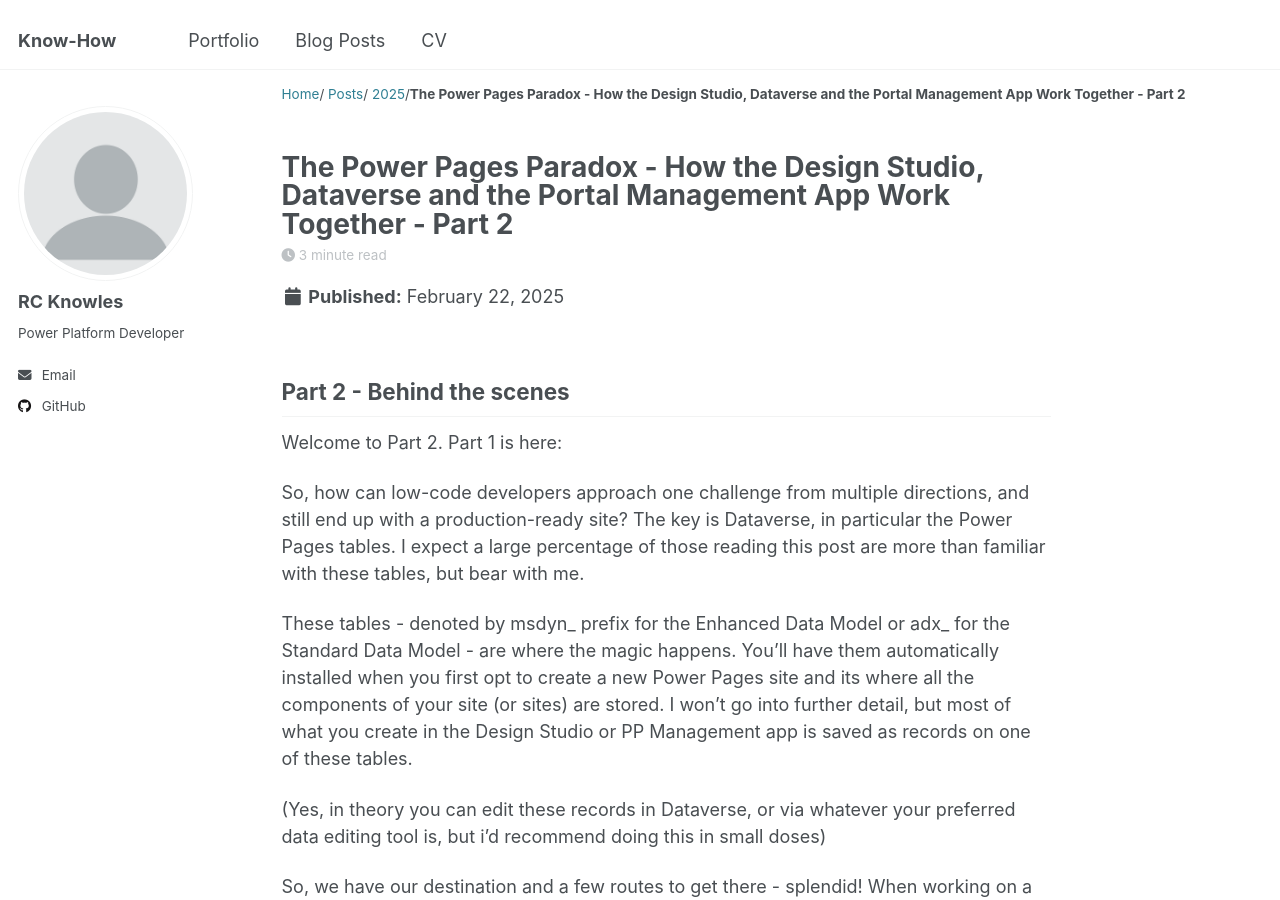
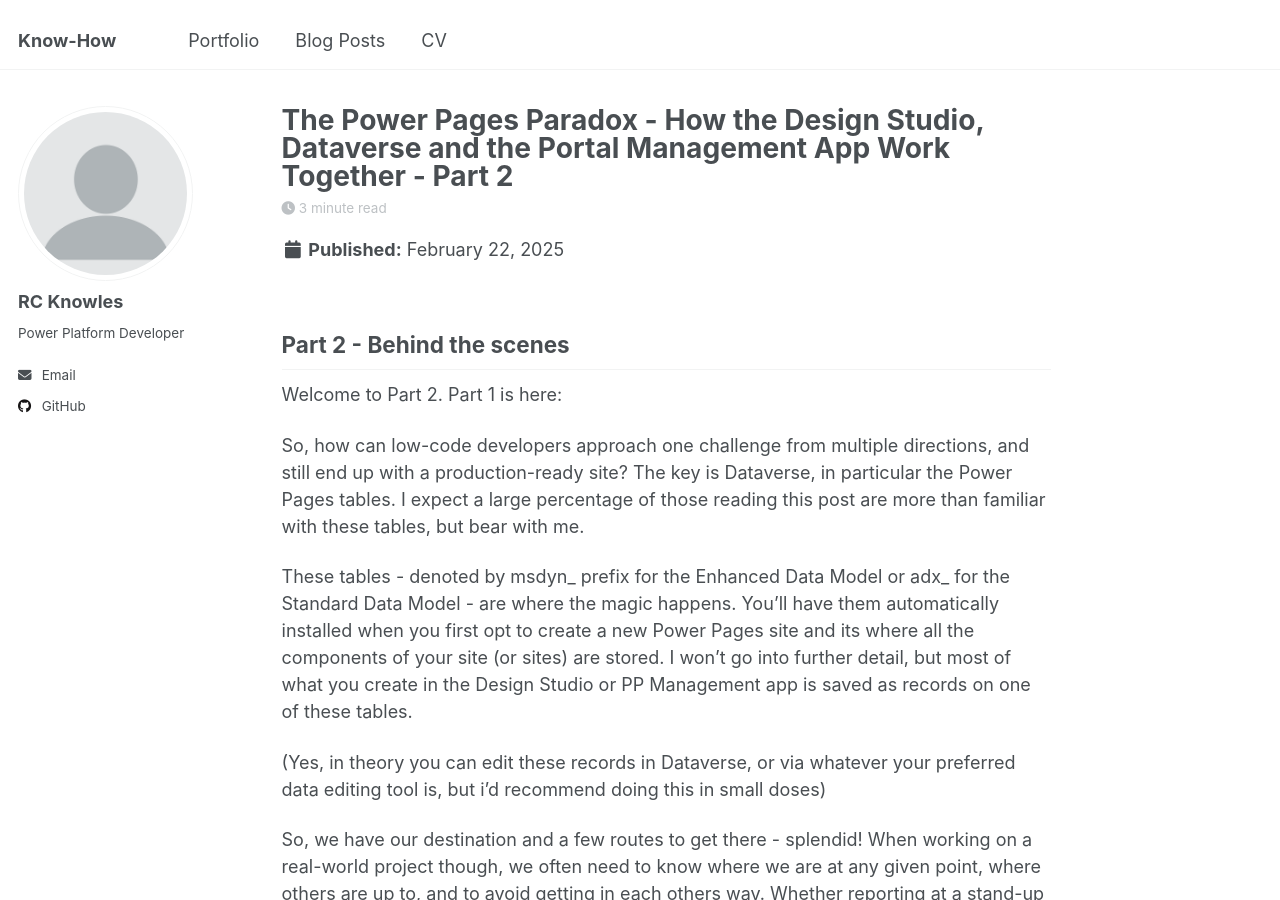
Before and after one commit to rcklearning/know-how, a Jekyll site: the page built from _posts/2025-02-22-post-2.md, in a window 1280 px wide and 900 px high. Built offline with Jekyll 4.4.1, drawn with Linux system fonts in a browser that asks for light colours; part of the change alters nothing that is shown.

```diff
--- a/_config.yml
+++ b/_config.yml
@@ -72,7 +72,7 @@ publication_category:
 
 # Site Settings
 teaser                   :  # filename of teaser fallback teaser image placed in /images/, .e.g. "500x300.png"
-breadcrumbs              : true
+breadcrumbs              : # true or false
 words_per_minute         : 160
 future                   : true
 read_more                : "disabled" # if enabled, adds "Read more" links to excerpts
```
